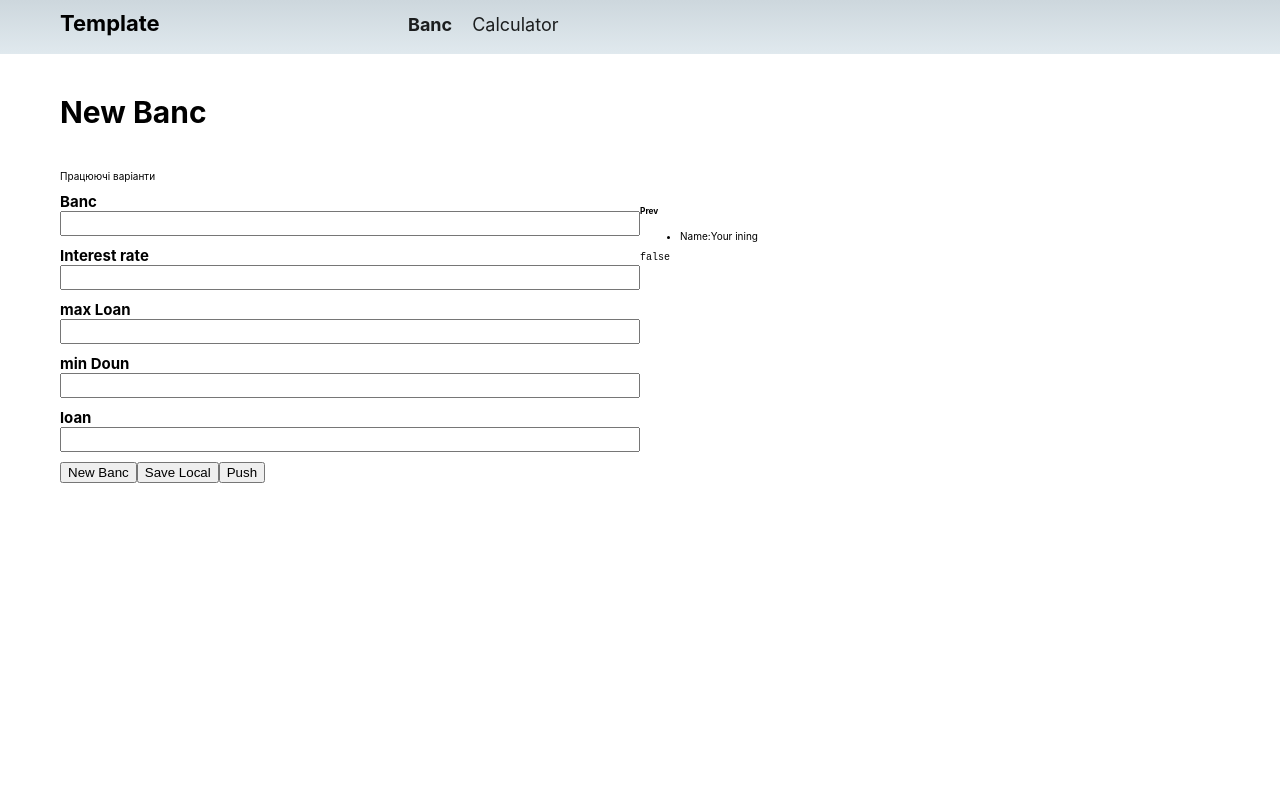
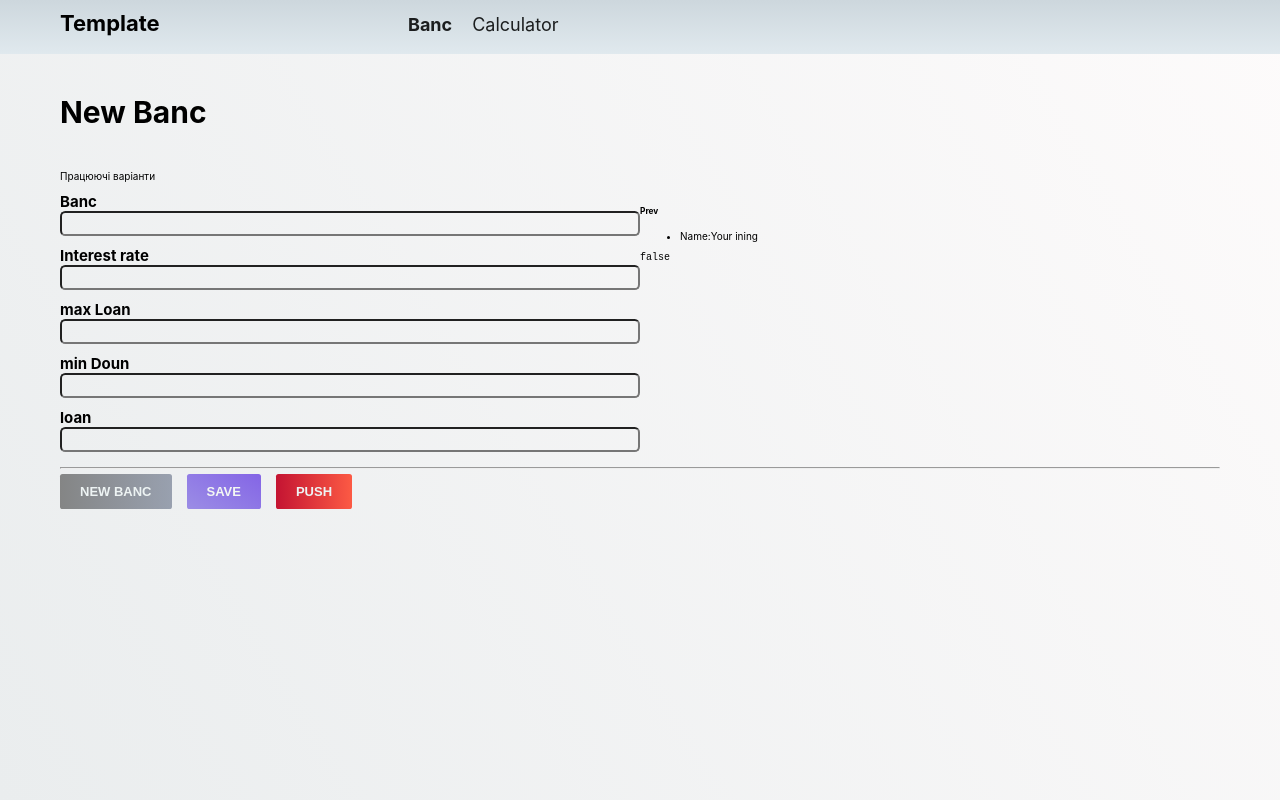
Before and after one commit to sledua/banks-app, a React (Create React App) app: page / in a window 1280 px wide. Built offline with nearby package versions, Linux system fonts and the light colour scheme.

Commit message:
fix:
bag for state

```diff
--- a/src/components/Banc/index.js
+++ b/src/components/Banc/index.js
@@ -1,7 +1,19 @@
-import React, { useState} from 'react';
+import React, { useEffect, useState} from 'react';
 import './index.scss';
 import Input from '../UI/Input';
+import Button from '../UI/Button';
+
 const Banc = () => {
+	const [listing, setListing] = useState({
+		list: [],
+		controls: {
+			banc: '',
+			rate: '',
+			maxLoan: '',
+			doun: '',
+			loan: ''
+		}
+	})
 	const [isFormValid, setIsFormValid] = useState(false)
 	const [inputs, setInputs] = useState({
 		banc: {
@@ -70,13 +82,13 @@ const Banc = () => {
 			}
 		}
 	})
-
-	function validateControl (value, validation) {
+	const validateControl = (value, validation) => {
 		if(!validation) {
 			return true
 		}
 		let isValid = true
 		if (validation.required) {
+
 			isValid = value.trim() !== '' && isValid
 		}
 		if (validation.rate) {
@@ -89,6 +101,7 @@ const Banc = () => {
 
 		}
 		if (validation.minLength) {
+
 			isValid = value.length >= validation.minLength && isValid
 		}
 		if (validation.banc) {
@@ -96,8 +109,12 @@ const Banc = () => {
 		}
 		return isValid
 	}
-
-	function onChangeHandler(event, controlName) {
+	useEffect(()=>{
+		let isFValid = true;
+		Object.keys(inputs).forEach(name => isFValid = inputs[name].valid && isFValid)
+		setIsFormValid(isFValid)
+	},[inputs])
+	const onChangeHandler = (event, controlName) => {
 		const formControl = {...inputs}
 		const control = {...formControl[controlName]}
 		setInputs((inputs) => ({
@@ -115,15 +132,10 @@ const Banc = () => {
 		setInputs((inputs) => ({
 			...inputs,
 			[controlName]: {
-				...inputs[controlName], valid : validateControl(control.value, control.validation)
+				...inputs[controlName], valid : validateControl(event.target.value, control.validation)
 			}
 		}))
-		let isFValid = true;
-		Object.keys(inputs).forEach(name => {
-			isFValid = inputs[name].valid && isFValid
-		})
-		setIsFormValid(isFValid)
-		console.log(`state`,isFormValid,`let`,isFValid)
+
 	}
 
 	function renderInputs() {
@@ -143,12 +155,33 @@ const Banc = () => {
 			)
 		})
 	}
+	const submitHandler = event => {
+		event.preventDefault()
+	}
+	const saveBancHandler = event => {
+		event.preventDefault()
+		const bancList = listing.list
+		const index = bancList.length + 1
+		const bancItem = {
+			id: index,
+			banc: inputs.banc.value,
+		}
+		setListing((listing) => ({...listing,
+				...listing.list.push(bancItem) }))
+		console.log(listing)
+	}
+	const newBancHandler = event => {
+		event.preventDefault()
+	}
+	function pushBancHandler () {
+
+	}
 	return (
 		<div className='container--banc'>
 		<h4>New Banc</h4>
 		<p>Працюючі варіанти</p>
 			<div className='newInput grid'>
-				<form className='form'>
+				<form className='form' onSubmit={submitHandler}>
 					{renderInputs()}
 				</form>
 				<div className='show'>
@@ -161,10 +194,23 @@ const Banc = () => {
 					</pre>
 				</div>
 			</div>
+			<hr/>
 			<div className='group-btn'>
-				<button>New Banc</button>
-				<button>Save Local</button>
-				<button>Push</button>
+				<Button
+					onClick={newBancHandler}
+					type="primary"
+					disabled={!isFormValid}>
+						New Banc</Button>
+				<Button
+					type="success"
+					onClick={saveBancHandler}
+					// disabled={listing.list.length === 0}
+					>
+						Save</Button>
+				<Button
+				type="error"
+					onClick={pushBancHandler}
+				>Push</Button>
 			</div>
 		</div>
 	);
--- /dev/null
+++ b/src/components/UI/Button/index.js
@@ -0,0 +1,19 @@
+import React from "react";
+import './index.scss';
+
+const Button = props => {
+	const cl = [[props.type]]
+	if(props.disabled) {
+		cl.push('disabled')
+	}
+	return (
+		<button
+			onClick={props.onClick}
+			className={cl.join(' ')}
+			disabled={props.disabled}
+		>
+			{props.children}
+		</button>
+	)
+}
+export default Button;
--- /dev/null
+++ b/src/components/UI/Button/index.scss
@@ -0,0 +1,36 @@
+button {
+	display: inline-block;
+	padding: 1rem 2rem;
+	border-radius: 0.2em;
+	border: none;
+	background: linear-gradient(to right,  #9999a4 0%,#60606b 100%);
+	color: #fff;
+	margin-right: 1.5rem;
+	text-transform: uppercase;
+	font-weight: bold;
+	font-size: 1.3rem;
+	cursor: pointer;
+	> :focus {
+		outline: none;
+	}
+	> :active {
+		box-shadow: inset 2px 2px 1px rgba(0,0,0, .3);
+	}
+}
+.disabled {
+	background: linear-gradient(to right, #848585 0%, #5d698196 100%) !important;
+	color: #000;
+	cursor: not-allowed;
+}
+.error {
+	background: linear-gradient(to right,  #c41432 0%,#fc5a44 100%);
+	color: #edf3f3;
+}
+.success {
+	background: linear-gradient(32deg,  #9b8de5 0%,#8465e6 100%);
+	color: #f3f7f3;
+}
+.primary {
+	background: linear-gradient(-13deg,  #007bcb 0%,#27a3df 100%,#6e7ff3 100%);
+	color: #edf3f3;
+}
--- a/src/components/UI/Input/index.scss
+++ b/src/components/UI/Input/index.scss
@@ -12,6 +12,8 @@
 		width: 100%;
 		padding: 0.3rem;
 		outline: none;
+		background: initial;
+		border-radius: 0.4em;
 	}
 	> span {
 		color: red;
--- a/src/index.scss
+++ b/src/index.scss
@@ -9,7 +9,10 @@ body {
   -webkit-font-smoothing: antialiased;
   -moz-osx-font-smoothing: grayscale;
 	overflow: hidden;
+	height: 100vh;
 	max-width: 144rem;
+	background: linear-gradient(-121deg,  #fdfbfb 0%,#eaedee 100%);
+	//background-color: #fff;
 }
 .grid {
 	display: inline-grid;
```
